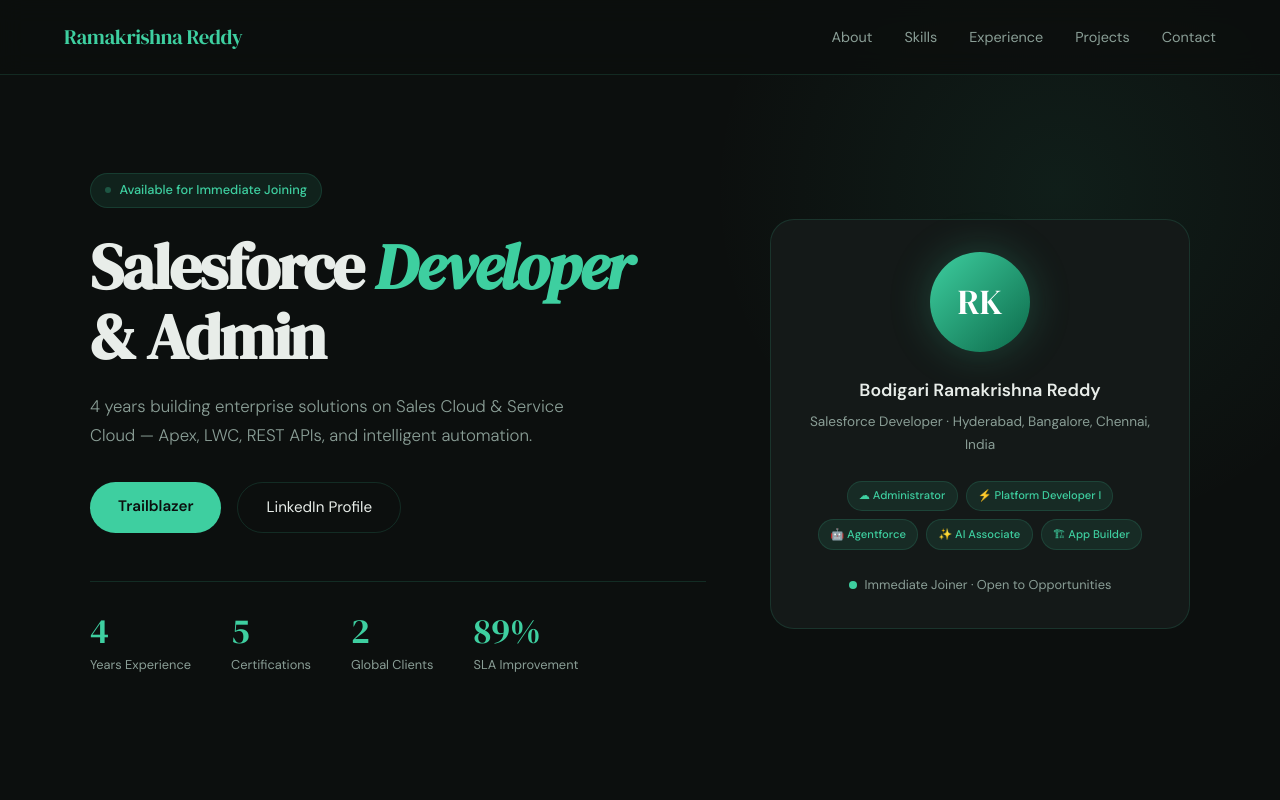
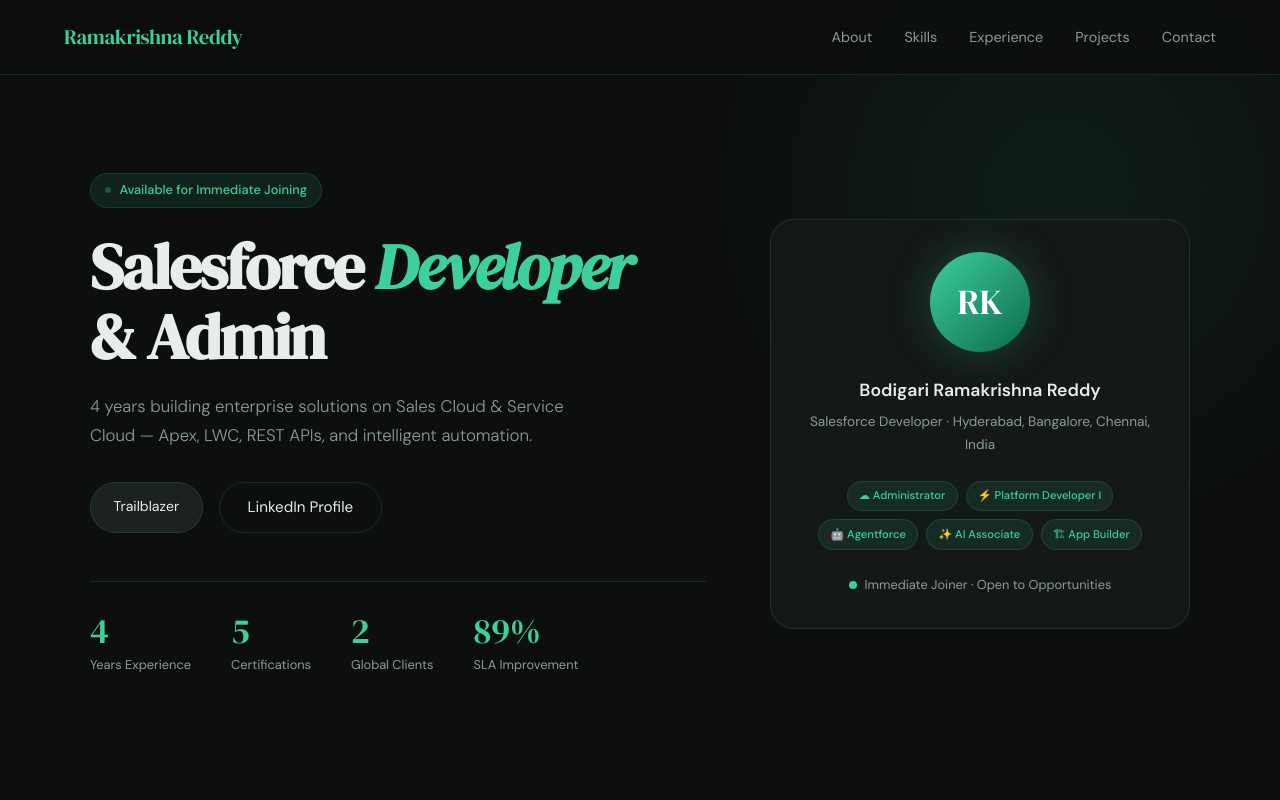
Before and after one commit to RamakrishnaReddy69/Ramakrishna_portfolio, a plain HTML site: page index.html in a window 1280 px wide. Shown: the top 800 px of the page. Drawn offline with Linux system fonts and the light colour scheme.

Commit message:
Change Trailblazer link class to contact-link

```diff
--- a/index.html
+++ b/index.html
@@ -352,7 +352,7 @@
       <h1>Salesforce <em>Developer</em><br>& Admin</h1>
       <p class="hero-sub">4 years building enterprise solutions on Sales Cloud & Service Cloud — Apex, LWC, REST APIs, and intelligent automation.</p>
       <div class="hero-actions">
-        <a href="https://www.salesforce.com/trailblazer/drc04eyqhixrftxl75" target="_blank" class="btn-primary">Trailblazer</a>
+        <a href="https://www.salesforce.com/trailblazer/drc04eyqhixrftxl75" target="_blank" class="contact-link">Trailblazer</a>
         <a href="https://www.linkedin.com/in/ramakrishna-salesforceadmin-developer-ai/" target="_blank" class="btn-outline">LinkedIn Profile</a>
       </div>
       <div class="stats-row">
```
